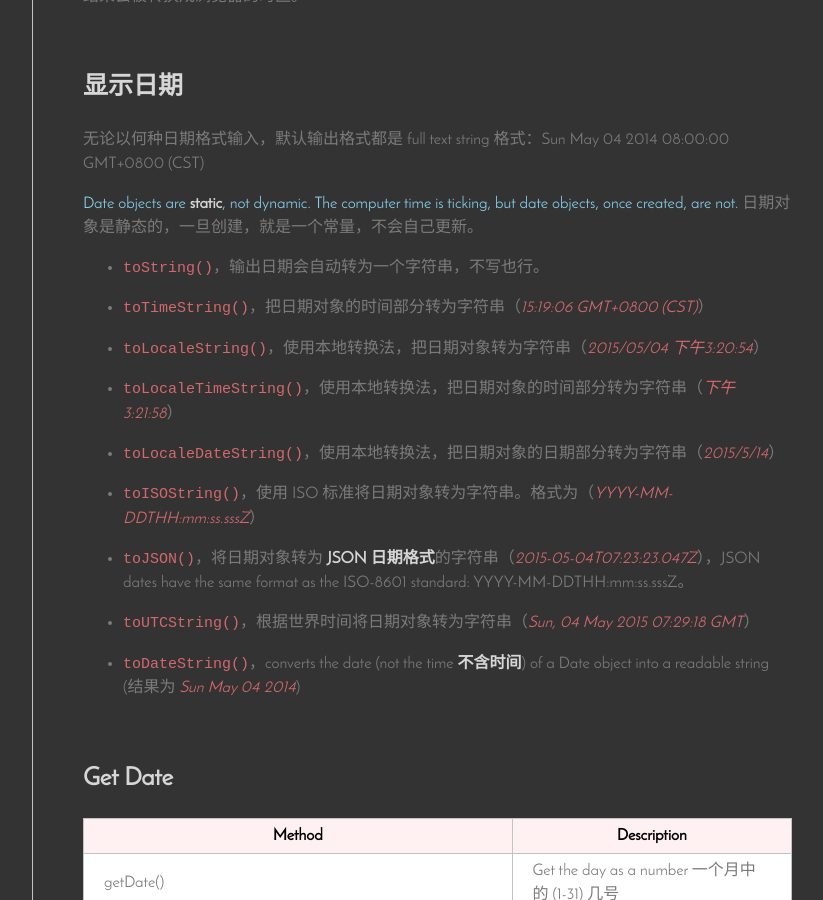
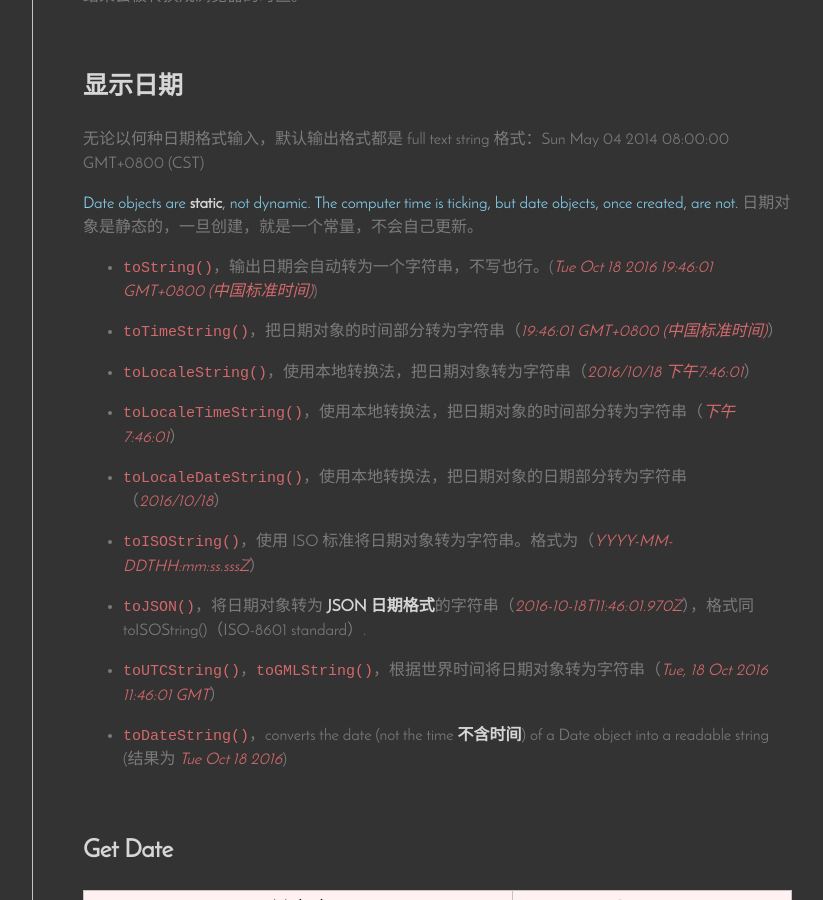
Before and after one commit to Vivi-wu/dive-into-web, a Jekyll site: the page built from _posts/2015-05-04-JavaScript-Date.markdown, in a window 1280 px wide and 900 px high, scrolled down 1550 px. Shown: the whole window, without its empty margins (93-916 px from the left). Built offline with Jekyll 4.4.1, drawn with Linux system fonts in a browser that asks for light colours; nearby versions of some CDN libraries.

Commit message:
update js日期输出函数

```diff
--- a/_posts/2015-05-04-JavaScript-Date.markdown
+++ b/_posts/2015-05-04-JavaScript-Date.markdown
@@ -57,15 +57,15 @@ JS会忽略掉 day name（星期几）和 time 括号里面的错误，随便写
 
 <span class="blue-text">Date objects are **static**, not dynamic. The computer time is ticking, but date objects, once created, are not.</span> 日期对象是静态的，一旦创建，就是一个常量，不会自己更新。
 
-+ `toString()`，输出日期会自动转为一个字符串，不写也行。
-+ `toTimeString()`，把日期对象的时间部分转为字符串（_15:19:06 GMT+0800 (CST)_）
-+ `toLocaleString()`，使用本地转换法，把日期对象转为字符串（_2015/05/04 下午3:20:54_）
-+ `toLocaleTimeString()`，使用本地转换法，把日期对象的时间部分转为字符串（_下午3:21:58_）
-+ `toLocaleDateString()`，使用本地转换法，把日期对象的日期部分转为字符串（_2015/5/14_）
++ `toString()`，输出日期会自动转为一个字符串，不写也行。(_Tue Oct 18 2016 19:46:01 GMT+0800 (中国标准时间)_)
++ `toTimeString()`，把日期对象的时间部分转为字符串（_19:46:01 GMT+0800 (中国标准时间)_）
++ `toLocaleString()`，使用本地转换法，把日期对象转为字符串（_2016/10/18 下午7:46:01_）
++ `toLocaleTimeString()`，使用本地转换法，把日期对象的时间部分转为字符串（_下午7:46:01_）
++ `toLocaleDateString()`，使用本地转换法，把日期对象的日期部分转为字符串（_2016/10/18_）
 + `toISOString()`，使用 ISO 标准将日期对象转为字符串。格式为（_YYYY-MM-DDTHH:mm:ss.sssZ_）
-+ `toJSON()`，将日期对象转为 <strong>JSON 日期格式</strong>的字符串（_2015-05-04T07:23:23.047Z_），JSON dates have the same format as the ISO-8601 standard: YYYY-MM-DDTHH:mm:ss.sssZ。
-+ `toUTCString()`，根据世界时间将日期对象转为字符串（_Sun, 04 May 2015 07:29:18 GMT_）
-+ `toDateString()`，converts the date (not the time **不含时间**) of a Date object into a readable string (结果为 _Sun May 04 2014_)
++ `toJSON()`，将日期对象转为 <strong>JSON 日期格式</strong>的字符串（_2016-10-18T11:46:01.970Z_），格式同 toISOString()（ISO-8601 standard）.
++ `toUTCString()`，`toGMLString()`，根据世界时间将日期对象转为字符串（_Tue, 18 Oct 2016 11:46:01 GMT_）
++ `toDateString()`，converts the date (not the time **不含时间**) of a Date object into a readable string (结果为 _Tue Oct 18 2016_)
 
 ## Get Date
 
```
